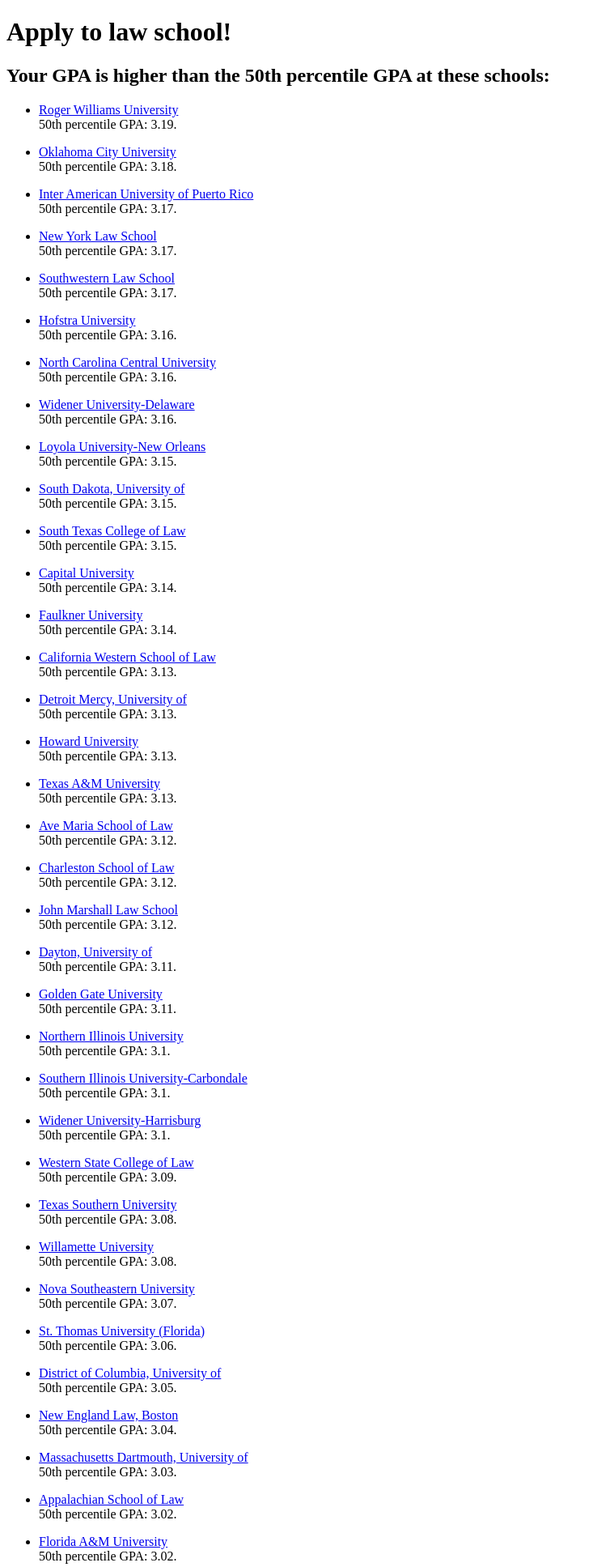
After one commit to eileenconner/law-admissions-tool, a Flask app: page /school_query_gpa in a window 1280 px wide. The commit adds this page. Shown: the top 1935 px of the page at 81% size, without its empty margins (0-733 px from the left). Run offline with Flask 2, Linux system fonts and the light colour scheme; data comes from the database, SQL or seed files in the repository.

Commit message:
added basic hard-coded lsat & gpa db query routes w templates

```diff
--- a/server.py
+++ b/server.py
@@ -71,22 +71,45 @@ def display_profile():
 
 # Main site routes for db query and return
 
-@app.route('/school_query')
-def match_gpa_and_lsat():
-    pass
-    # pass in user's gpa and lsat scores
-    # compare scores against each school's GPA/LSAT
-    # results differ depending on whether user wants to compare to 25th. 50th, 75th %ile
-    # if/else loop to match according to user's gpa, lsat, or both gpa and lsat,
+@app.route('/school_query_gpa')
+def match_gpa():
+    """Return list of schools with 50th percentile gpa lower than the user's gpa"""
+    user_gpa = 3.2
+
+    gpa_matched_schools = School.query.filter(user_gpa > School.gpa_50).order_by(School.gpa_50.desc()).all()
+
+    return render_template("gpa_match.html", gpa_matched_schools=gpa_matched_schools)
+
+    # pass in user_gpa as argument to function (from form, user db data)
+    # compare gpa against each school's GPA_50% point
+    # (LATER: results differ depending on whether user wants to compare to 25th, 50th, 75th %ile)
+    # (LATER: if/else loop to match according to user's gpa)
     # return list of schools whose scores most closely match user's stats
-    # list should be ordered by closeness to user scores (abs?) beginning with exact matches
+    # list should be ordered by gpa_50: difference between user score and school gpa?
+    # or just order results smallest to largest (or reverse if it makes most sense)
     # each item in list should have:
     # - school name w dynamically generated link to profile page
-    # - school scores for gpa match OR lsat match OR both (v2: colored/numbered stars)
+    # - school scores for gpa match (LATER both gpa & lsat (v2: colored/numbered stars))
     # - button to add school to my list
-    # onclick of button --> should be its own rute
 
 
+@app.route('/school_query_lsat')
+def match_lsat():
+    """return list of schools with 50th percentile lsat lower than the user's lsat"""
+    # hard-coded basic version as above
+    user_lsat = 160
+
+    lsat_matched_schools = School.query.filter(user_lsat > School.lsat_50).order_by(School.lsat_50.desc()).all()
+
+    return render_template("lsat_match.html", lsat_matched_schools=lsat_matched_schools)
+
+
+@app.route('/add_school_to_list')
+def add_school_to_list():
+    pass
+    # happens on click of button
+    # adds school connected with that button to user list
+    # how? ??
 
 
 # do these things when running in console:
--- /dev/null
+++ b/templates/gpa_match.html
@@ -0,0 +1,16 @@
+{% extends 'base.html' %}
+{% block title %}US law schools -- alphabetical{% endblock %}
+
+{% block content %}
+    <h2>Your GPA is higher than the 50th percentile GPA at these schools:</h2>
+
+    <ul>
+        {% for school in gpa_matched_schools %}
+        <li><p><a href="schools/{{ school.school_id }}">{{ school.school_name }}</a></br>
+            50th percentile GPA: {{ school.gpa_50 }}.
+            </p>
+        </li>
+        {% endfor %}
+    </ul>
+
+{% endblock %}
--- a/templates/index.html
+++ b/templates/index.html
@@ -3,4 +3,7 @@
 
 {% block content %}
     <p><a href="/schools">Browse US law schools alphabetically</a></p>
+
+    <p><a href="/school_query_gpa">Run hard-coded gpa query</a></br>
+       <a href="/school_query_lsat">Run hard-coded lsat query</a></p>
 {% endblock %}
```
Also changed, not shown: templates/lsat_match.html (added, +16 -0 lines).
